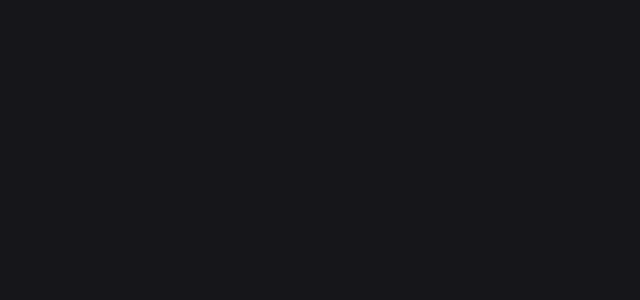
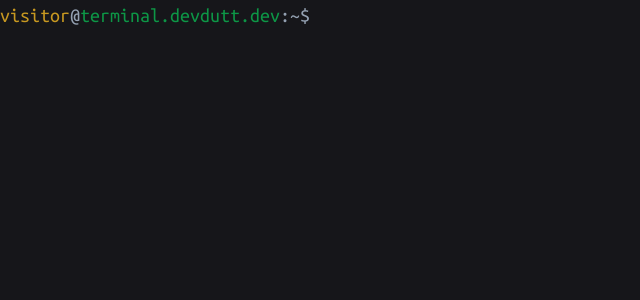
Before and after one commit to devdutt6/devdutt6.github.io, a Next.js app: page / in a window 1280 px wide. Shown: the top 300 px of the page, without its empty margins (0-640 px from the left). Built offline with nearby package versions, Linux system fonts and the light colour scheme.

Commit message:
new compo

```diff
--- /dev/null
+++ b/src/components/Input.jsx
@@ -0,0 +1,18 @@
+import styles from "@/styles/Input.module.css"
+import { Ubuntu_Mono } from 'next/font/google'
+
+const inter = Ubuntu_Mono({ subsets: ['latin'], style: 'normal', weight: "400" })
+
+const Input = () => {
+  const USER = "visitor";
+  const DOMAIN = "terminal.devdutt.dev"
+
+  return (
+    <div className={styles.card}>
+      <span><span className={styles.orange}>{USER}</span>@<span className={styles.green}>{DOMAIN}</span>:~$&nbsp;</span>
+      <input type="text" className={styles.input} />
+    </div>
+  )
+}
+
+export default Input;
--- a/src/pages/_document.js
+++ b/src/pages/_document.js
@@ -3,7 +3,11 @@ import { Html, Head, Main, NextScript } from 'next/document'
 export default function Document() {
   return (
     <Html lang="en">
-      <Head />
+      <Head>
+        <link rel="preconnect" href="https://fonts.googleapis.com" />
+        <link rel="preconnect" href="https://fonts.gstatic.com" crossorigin />
+        <link href="https://fonts.googleapis.com/css2?family=Ubuntu+Mono&display=swap" rel="stylesheet" />
+      </Head>
       <body>
         <Main />
         <NextScript />
--- a/src/pages/index.js
+++ b/src/pages/index.js
@@ -1,10 +1,10 @@
 import Head from 'next/head'
-import Image from 'next/image'
-import { Inter } from 'next/font/google'
+import { Ubuntu_Mono } from 'next/font/google'
 import styles from '@/styles/Home.module.css'
 import { useEffect } from 'react'
+import Input from '@/components/Input'
 
-const inter = Inter({ subsets: ['latin'] })
+const inter = Ubuntu_Mono({ subsets: ['latin'], style: 'normal', weight: "400" })
 
 export default function Home() {
   useEffect(() => {
@@ -29,9 +29,11 @@ export default function Home() {
         <meta name="viewport" content="width=device-width, initial-scale=1" />
         <link rel="icon" href="/favicon_svg.svg" />
       </Head>
-      <main className={styles.main}>
-
-      </main>
+      <div className={`${styles.main} ${inter.className}`}>
+        <main>
+          <Input />
+        </main>
+      </div>
     </>
   )
 }
--- /dev/null
+++ b/src/styles/Input.module.css
@@ -0,0 +1,34 @@
+.card {
+  width: 100%;
+  color: var(--para-text);
+  background-color: var(--background-dark);
+  height: 30px;
+  display: flex;
+  justify-content: center;
+  align-items: center;
+  font-size: 20px;
+}
+
+.input {
+  border: none;
+  background-color: var(--background-dark);
+  flex: 1;
+  display: flex;
+  height: inherit;
+  color: var(--title-main);
+  font-size: 20px;
+  outline: none;
+}
+
+.input:focus {
+  border: none;
+  background-color: var(--background-dark);
+}
+
+.orange {
+  color:rgb(199, 152, 33);
+}
+
+.green {
+  color:rgb(13, 150, 70);
+}
--- a/src/styles/globals.css
+++ b/src/styles/globals.css
@@ -10,6 +10,8 @@
   box-sizing: border-box;
   padding: 0;
   margin: 0;
+  /* cursor: none; */
+  font-family: 'Ubuntu Mono', monospace;
 }
 
 .cursor {
```
